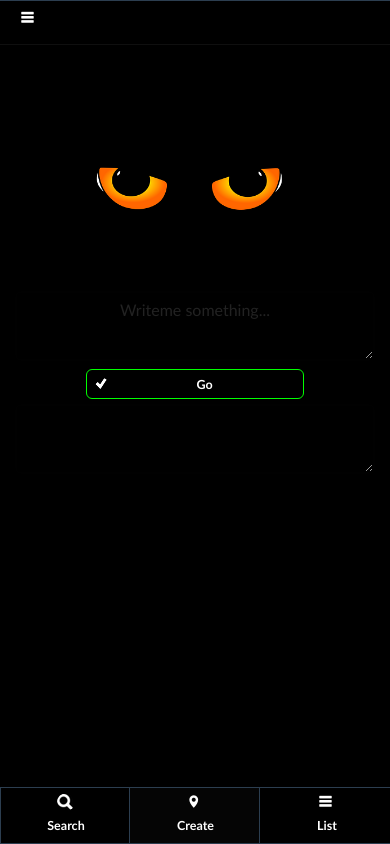
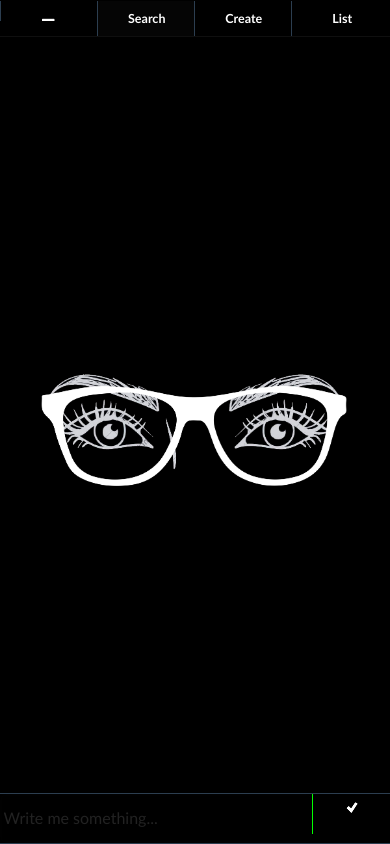
Before and after one commit to alexanderanhe/jili-app, a plain HTML site: page www/index.html in a window 390 px wide. Drawn offline with Linux system fonts and the light colour scheme; no server answers.

Commit message:
better
Better

```diff
--- a/www/css/index.css
+++ b/www/css/index.css
@@ -101,11 +101,21 @@ margin: .8em 30% .8em;
 
 
 /* New */
-
-#home-page, #header, #navbar ul li a {
+#home-page, #header, #top-navbar ul li a, #bottom-navbar {
     background: #000000;
 }
-#navbar ul li.active a, #navbar ul li a:hover {
+#home-page .content {
+    background-image: url(../img/eyes_oo1.png);
+    background-repeat: no-repeat;
+    background-position: center;
+    background-attachment: fixed;
+    background-size: 100% auto;
+    height: 70vh;
+}
+#top-navbar ul li a span{
+    padding-top: .8em;
+}
+#top-navbar ul li.active a, #top-navbar ul li a:hover {
     background: #050505 !important;
 }
 #header {
@@ -121,25 +131,47 @@ margin: .8em 30% .8em;
     width: 100%;
     margin: 0;
 }
-#messenger, #response{
+#response{
     margin-top: 5px;
-    max-width: 100%;
-    max-height: 70px;
     height: 70px;
-    background: #000000;
     border-color: #010101;
     text-align: center;
     color: #00FF00;
 }
-#messenger {
+.message div, .btnSend div {
+    padding: .3em .1em;
+}
+#message, .message div {
+    border-color: #010101 !important;
+    background: #000000;
     color: #FFFFFF;
+    font-size: 16px;
+    margin: 0;
 }
 #send{
     background-color: #000000;
     border-color: #00FF00;
-    max-width: 60%;
-    margin: 0 auto;
+    width: 100%;
 }
+#bottom-navbar ul{
+    list-style: none;
+    margin: 0;
+    padding: 0;
+    position: relative;
+    display: block;
+    border: 0;
+    max-width: 100%;
+    overflow: visible;
+    zoom: 1;
+}
+#bottom-navbar ul li.message{
+    width: 80%;
+}
+#bottom-navbar ul li.btnSend{
+    width: 20%;
+}
+
+
 ::-webkit-input-placeholder { /* Chrome/Opera/Safari */
   color: #222222;
 }
--- a/www/index.html
+++ b/www/index.html
@@ -13,26 +13,26 @@
     <body>
         <div id="app">
             <div id="home-page" data-role="page">
-                <div data-role="header" data-id="header" id="header" data-position="fixed" class="ui-header">
-                    <a href="#panel"  data-role="button" data-icon="flat-menu" data-inline="true" ></a>
-                    <h1></h1>
+                <div data-role="header" data-id="header" id="header" data-position="fixed">
+                    <div id="top-navbar" data-role="navbar">
+                        <ul>
+                            <li><a href="#panel" data-icon="flat-menu" data-inline="true" ></a></li>
+                            <li class="active"><a id="search-button" href="#search-page">Search</a></li>
+                            <li><a id="map-button" href="#create-page">Create</a></li>
+                            <li><a id="list-button" href="#list-page">List</a></li>
+                        </ul>
+                    </div>
                 </div>
-                <div data-role="content" >
-                    <div id="logoContainer" class="centerText">
-                        <img src="img/logo.png" id="logo"  />
-                    </div>
+                <div class="content" data-role="content" >
                     <div id="menu">
-                        <textarea name="messenger" id="messenger" placeholder="Writeme something..." autofocus autocomplete="false"></textarea>
-                        <a href="#some-page" id="send" data-icon="check" data-theme="g" data-mini="true" data-role="button">Go</a>
-                        <textarea name="response" id="response" placeholder=""></textarea>
+                        <div id="response"></div>
                     </div>
                 </div>
                 <div id="footer" data-role="footer" data-id="footer1" data-position="fixed" data-tap-toggle="false">
-                    <div id="navbar" data-role="navbar">
+                    <div id="bottom-navbar" data-role="navbar">
                         <ul>
-                            <li><a id="search-button" href="#search-page" data-icon="ms-search">Search</a></li>
-                            <li class="active"><a id="map-button" href="#create-page" data-icon="flat-location">Create</a></li>
-                            <li><a id="list-button" href="#list-page" data-icon="flat-menu">List</a></li>
+                            <li class="message"><input type="text" name="message" id="message" placeholder="Write me something..." autofocus autocomplete="false" /></li>
+                            <li class="btnSend"><a href="#some-page" id="send" data-icon="check" data-theme="g" data-mini="true" data-role="button"></a></li>
                         </ul>
                     </div>
                 </div>
@@ -148,8 +148,8 @@
         $(document).ready( function(){
 
             $("#send").click(function(){
-                $("#response").val($("#messenger").val());
-                $("#messenger").val('');
+                $("#response").html($("#message").val());
+                $("#message").val('');
 
                 return false;
            });
```
Also changed, not shown: www/img/eyes_full.png (added), www/img/eyes_oo1.png (added), 5 other files.
